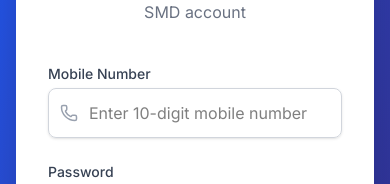
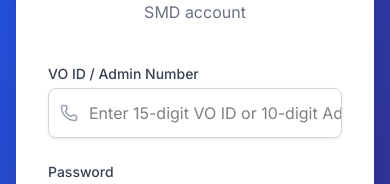
Before and after one commit to Pavan-stem/OCR-Frontend, a React (Vite) app: page /#/login in a window 390 px wide. Shown: the part 343-527 px from the top of the page. Built offline with nearby package versions, Linux system fonts and the light colour scheme; no server answers.

Commit message:
VO ID login + admin phone login

```diff
--- a/src/pages/Login.jsx
+++ b/src/pages/Login.jsx
@@ -5,7 +5,7 @@ import { Lock, Phone, ArrowRight, Activity, EyeClosed, Eye } from 'lucide-react'
 import { AUTH_API_BASE } from '../utils/apiConfig';
 
 const Login = () => {
-    const [phone, setPhone] = useState('');
+    const [identifier, setIdentifier] = useState('');
     const [password, setPassword] = useState('');
     const [error, setError] = useState('');
     const [loading, setLoading] = useState(false);
@@ -17,14 +17,13 @@ const Login = () => {
         setError('');
         setLoading(true);
 
-        // Frontend validation (Strict as per requirements)
-        if (!/^\d{10}$/.test(phone)) {
-            setError('Mobile number must be exactly 10 digits and contain only numbers.');
+        // Frontend validation
+        if (!/^\d{10}$/.test(identifier) && !/^\d{15}$/.test(identifier)) {
+            setError('Please enter either a 10-digit Admin Number or a 15-digit VO ID.');
             setLoading(false);
             return;
         }
 
-        // Password validation is now handled by the backend (checking correctness)
         if (!password) {
             setError('Please enter your password.');
             setLoading(false);
@@ -33,7 +32,7 @@ const Login = () => {
 
         try {
             const response = await axios.post(`${AUTH_API_BASE}/api/login`, {
-                phone,
+                identifier,
                 password
             });
 
@@ -79,21 +78,21 @@ const Login = () => {
 
             <form onSubmit={handleLogin} className="space-y-6 w-full">
                 <div>
-                    <label className="block text-sm font-medium text-gray-700 mb-1">Mobile Number</label>
+                    <label className="block text-sm font-medium text-gray-700 mb-1">VO ID / Admin Number</label>
                     <div className="relative">
                         <div className="absolute inset-y-0 left-0 pl-3 flex items-center pointer-events-none">
                             <Phone size={18} className="text-gray-400" />
                         </div>
                         <input
                             type="text"
-                            value={phone}
+                            value={identifier}
                             onChange={(e) => {
-                                // Allow only digits
+                                // Allow only digits, max 15
                                 const val = e.target.value.replace(/\D/g, '');
-                                if (val.length <= 10) setPhone(val);
+                                if (val.length <= 15) setIdentifier(val);
                             }}
                             className="pl-10 block w-full border-gray-300 rounded-lg shadow-sm focus:ring-indigo-500 focus:border-indigo-500 sm:text-sm py-3 border"
-                            placeholder="Enter 10-digit mobile number"
+                            placeholder="Enter 15-digit VO ID or 10-digit Admin Number"
                             required
                         />
                     </div>
```
